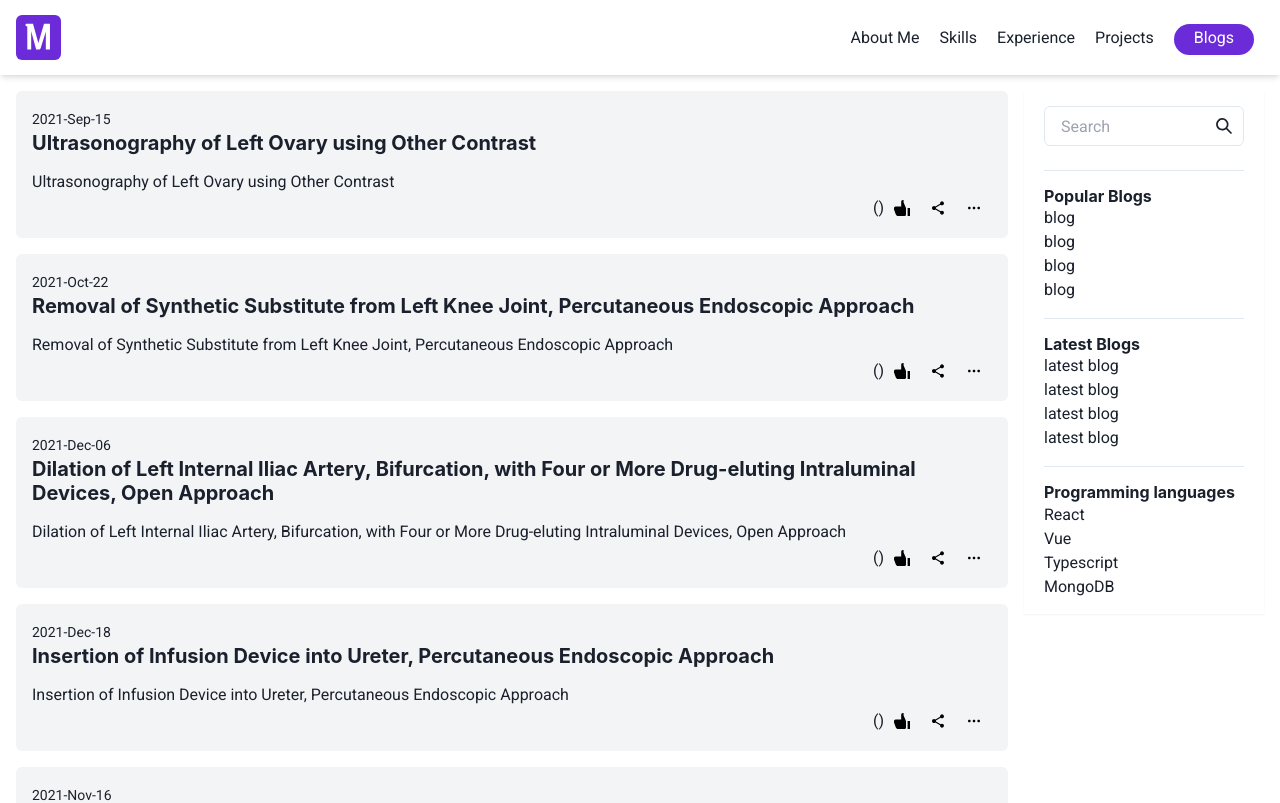
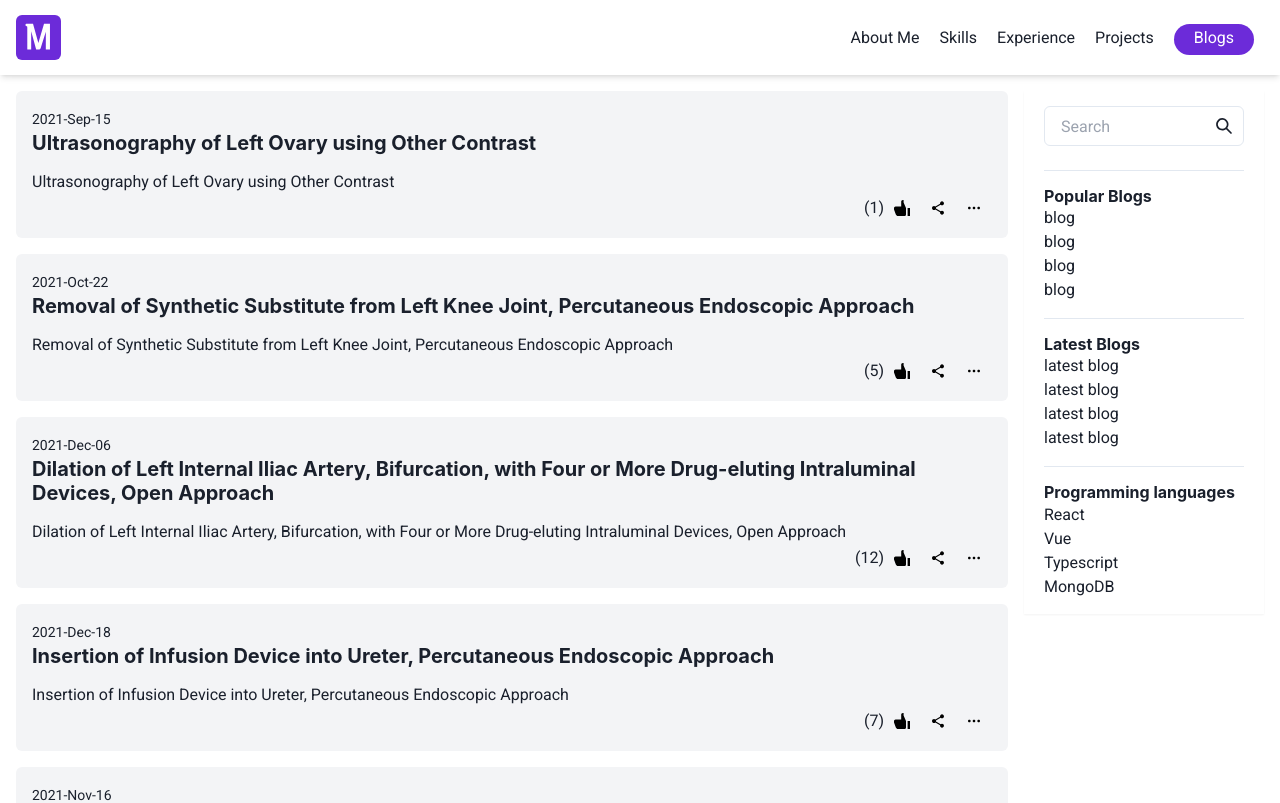
Before and after one commit to M-Blaze/Portfolio, a Next.js app: page /blogs/blogs in a window 1280 px wide. Shown: the top 803 px of the page. Built offline with nearby package versions, Linux system fonts and the light colour scheme.

Commit message:
chore: add blog option props

```diff
--- a/src/pages/blogs/components/Blog__Card.tsx
+++ b/src/pages/blogs/components/Blog__Card.tsx
@@ -1,6 +1,6 @@
 import React from 'react'
 import Link from 'next/link'
-import { Box, Flex, Heading } from '@chakra-ui/react'
+import { Box, Heading } from '@chakra-ui/react'
 import BlogOptions from './Blog__Options'
 import { formatBlogDate } from 'helpers/date.helpers'
 
@@ -9,10 +9,11 @@ interface BlogCardProps {
     id: number | string
     title: string
     createdAt: string
+    likes: number
   }
 }
 
-const BlogCard: React.FC<BlogCardProps> = ({ data: { id, title, createdAt } }) => {
+const BlogCard: React.FC<BlogCardProps> = ({ data: { id, title, createdAt, likes } }) => {
   return (
     <Box className="bg-gray-100 p-4 mb-4 rounded-md">
       <span className="text-sm">{formatBlogDate(createdAt)}</span>
@@ -24,7 +25,7 @@ const BlogCard: React.FC<BlogCardProps> = ({ data: { id, title, createdAt } }) =
           <p>{title}</p>
         </div>
       </Link>
-      <BlogOptions blogId={id} />
+      <BlogOptions likes={likes} blogId={id} />
     </Box>
   )
 }
```
